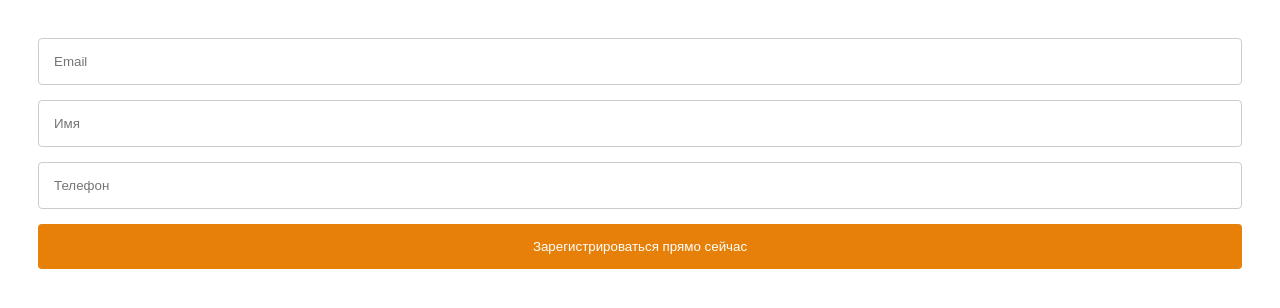
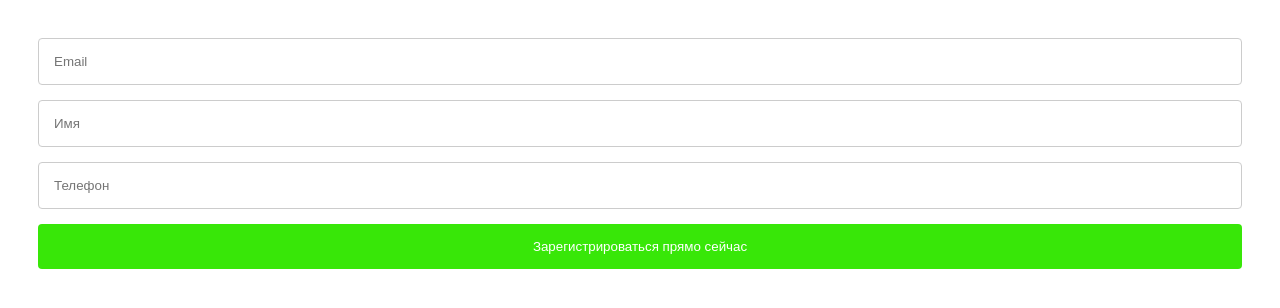
Before and after one commit to Olga-Kil/my-project, a plain HTML site: page index.html in a window 1280 px wide. In both pictures the pointer is over the input "Зарегистрироваться прямо сейчас". Drawn offline with Linux system fonts and the light colour scheme.

Commit message:
Изменила цвет кнопки

```diff
--- a/index.html
+++ b/index.html
@@ -34,7 +34,7 @@ input[type='checkbox'] {
 }
 
 #lmSubmit:hover {
-    background-color: #e78008;
+    background-color: #38e708;
 }
 </style>
 <div class="lm-form-container">
```
